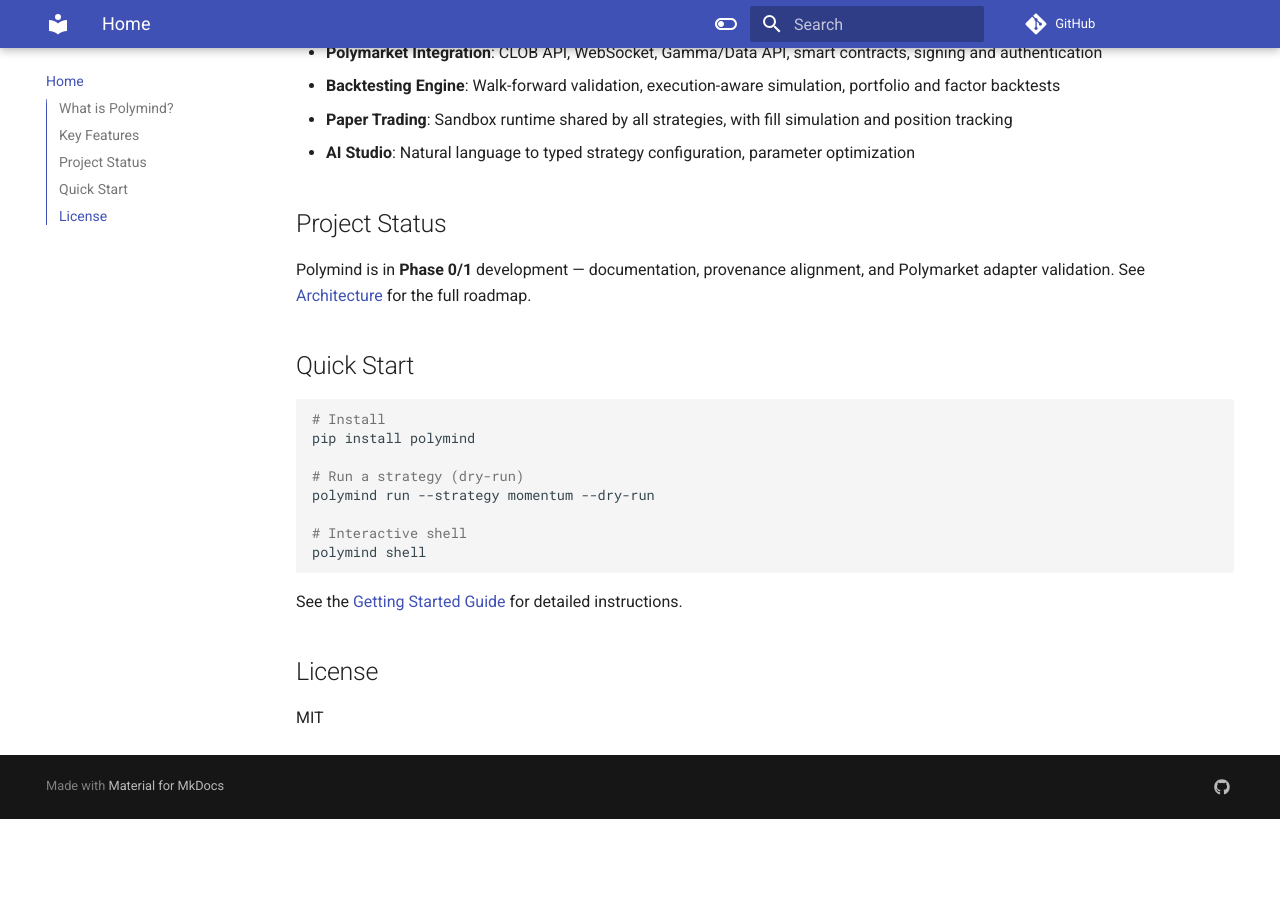
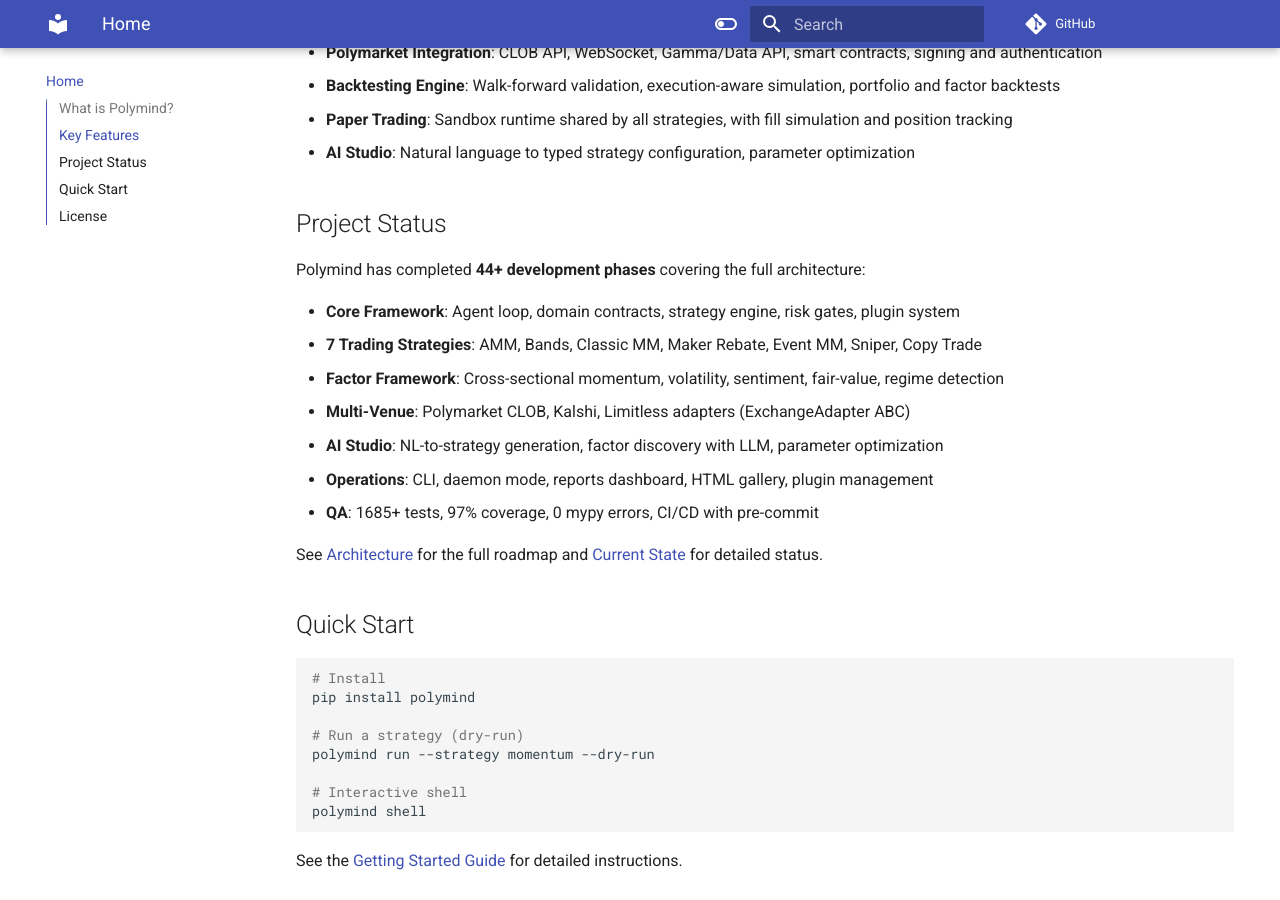
Before and after one commit to 6Kmfi6HP/polymind, an MkDocs documentation site: the page built from docs/index.md, in a window 1280 px wide and 900 px high, scrolled down 943 px. Built offline with MkDocs 1.6.1 and Material for MkDocs 9.7.7, drawn with Linux system fonts in a browser that asks for light colours; comment, search, counter and statistics services are not loaded; before the commit the page ends 1762 px from its top, so only the background shows below that.

Commit message:
docs: update docs/index.md — fix outdated Phase 0/1 status, reflect 44+ phases

```diff
--- a/docs/index.md
+++ b/docs/index.md
@@ -40,9 +40,17 @@
 
 ## Project Status
 
-Polymind is in **Phase 0/1** development — documentation, provenance alignment,
-and Polymarket adapter validation. See [Architecture](architecture.md) for the
-full roadmap.
+Polymind has completed **44+ development phases** covering the full architecture:
+
+- **Core Framework**: Agent loop, domain contracts, strategy engine, risk gates, plugin system
+- **7 Trading Strategies**: AMM, Bands, Classic MM, Maker Rebate, Event MM, Sniper, Copy Trade
+- **Factor Framework**: Cross-sectional momentum, volatility, sentiment, fair-value, regime detection
+- **Multi-Venue**: Polymarket CLOB, Kalshi, Limitless adapters (ExchangeAdapter ABC)
+- **AI Studio**: NL-to-strategy generation, factor discovery with LLM, parameter optimization
+- **Operations**: CLI, daemon mode, reports dashboard, HTML gallery, plugin management
+- **QA**: 1685+ tests, 97% coverage, 0 mypy errors, CI/CD with pre-commit
+
+See [Architecture](architecture.md) for the full roadmap and [Current State](architecture/current-state.md) for detailed status.
 
 ## Quick Start
 
```
